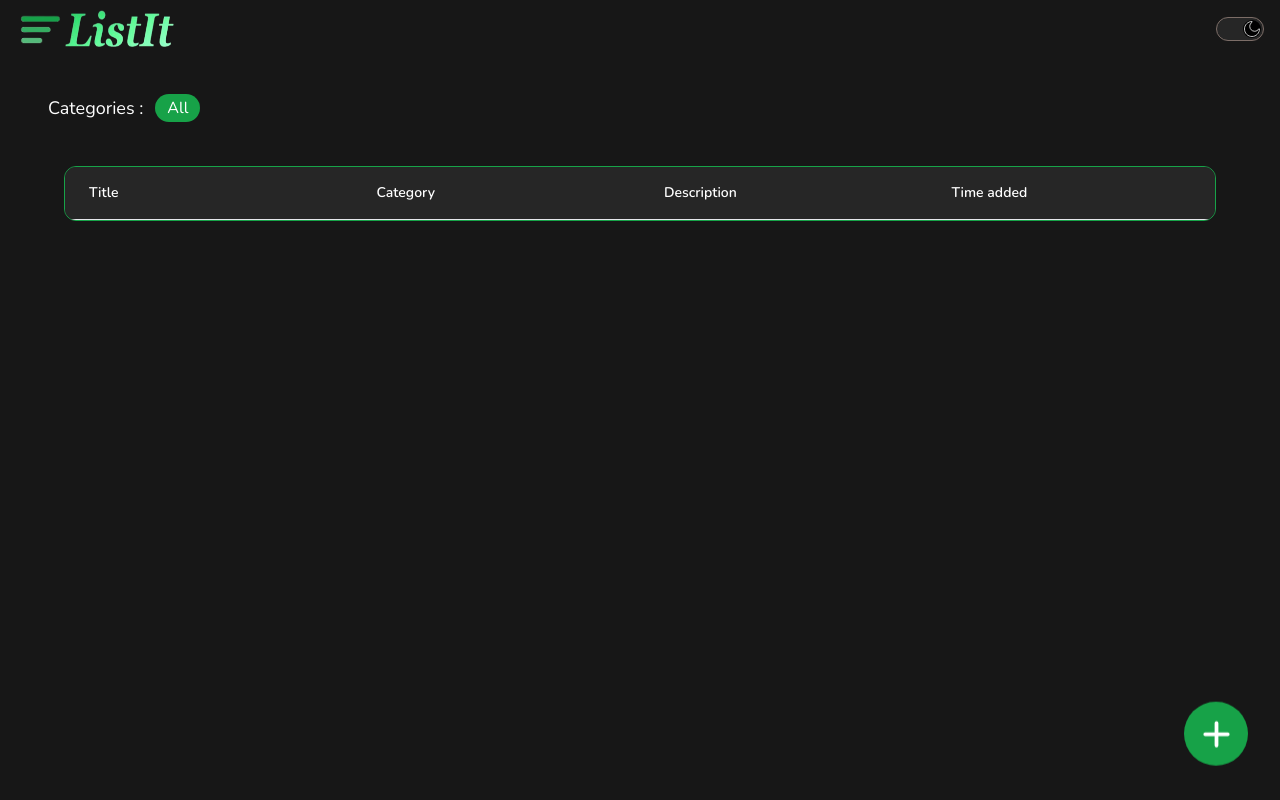
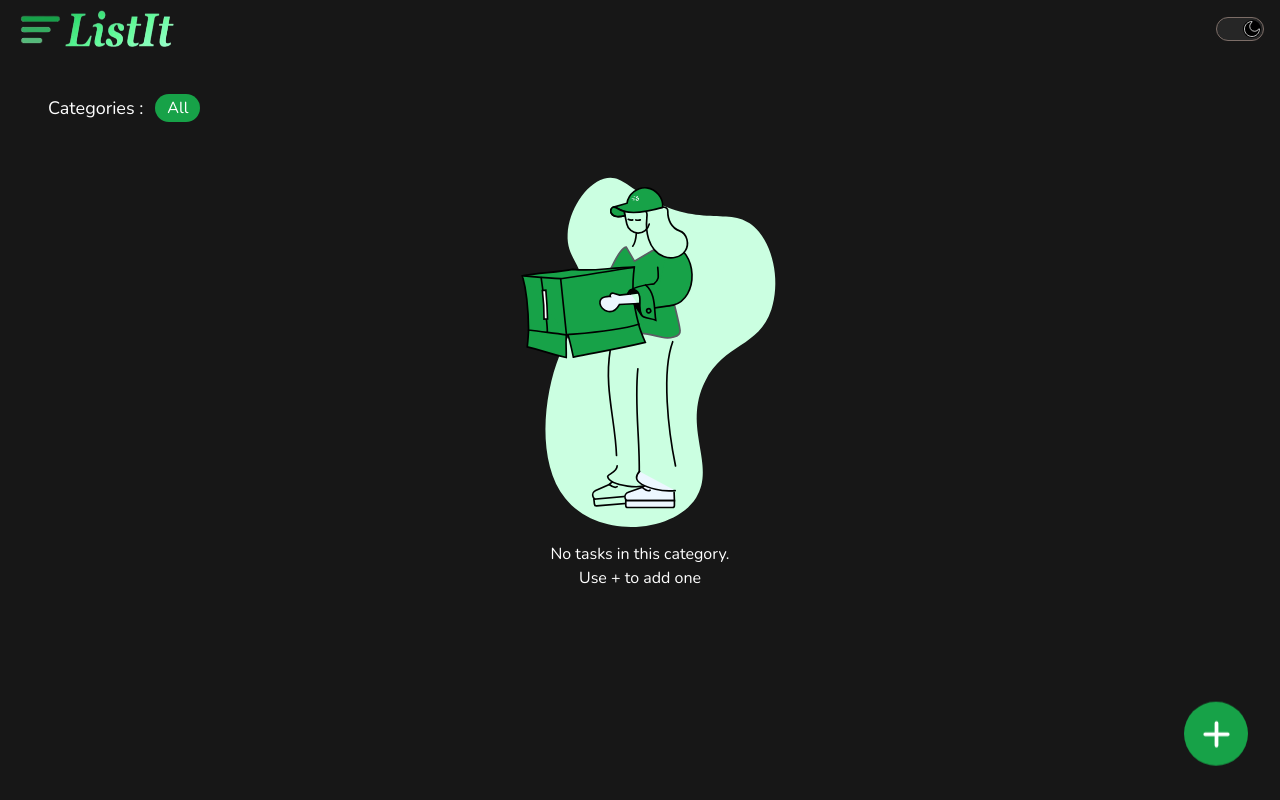
Before and after one commit to AlirezaSadeghiGT4X/ListIt, a React (Vite) app: page / in a window 1280 px wide. Built offline with nearby package versions, Linux system fonts and the light colour scheme.

Commit message:
Fix show null table in All category

```diff
--- a/src/Main/Todos.jsx
+++ b/src/Main/Todos.jsx
@@ -20,14 +20,24 @@ export default function Todos({ selectedCategory, setSelectedCategory }) {
 		}
 		if (todos.length > 0 && categoryStatus != null) {
 			setStatus(true);
+			console.log("first");
 		} else if (
 			selectedCategory == undefined &&
 			todos != undefined &&
 			status != true
 		) {
 			setStatus(true);
-		} else if (selectedCategory == "All") {
+			console.log("second");
+		} else if (
+			selectedCategory == "All" &&
+			todos != null &&
+			todos != undefined &&
+			todos.length >= 1
+		) {
+			console.log(todos);
+
 			setStatus(true);
+			console.log("third");
 		} else {
 			setStatus(null);
 		}
```
